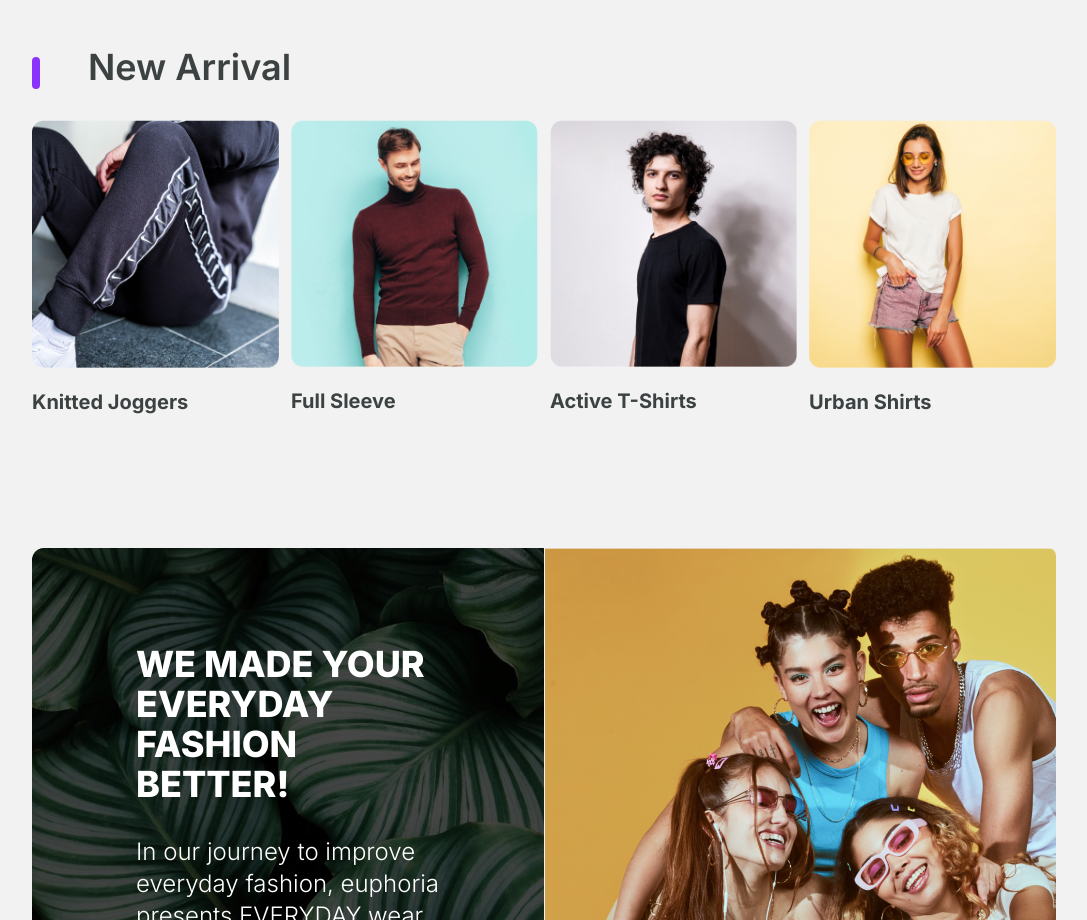
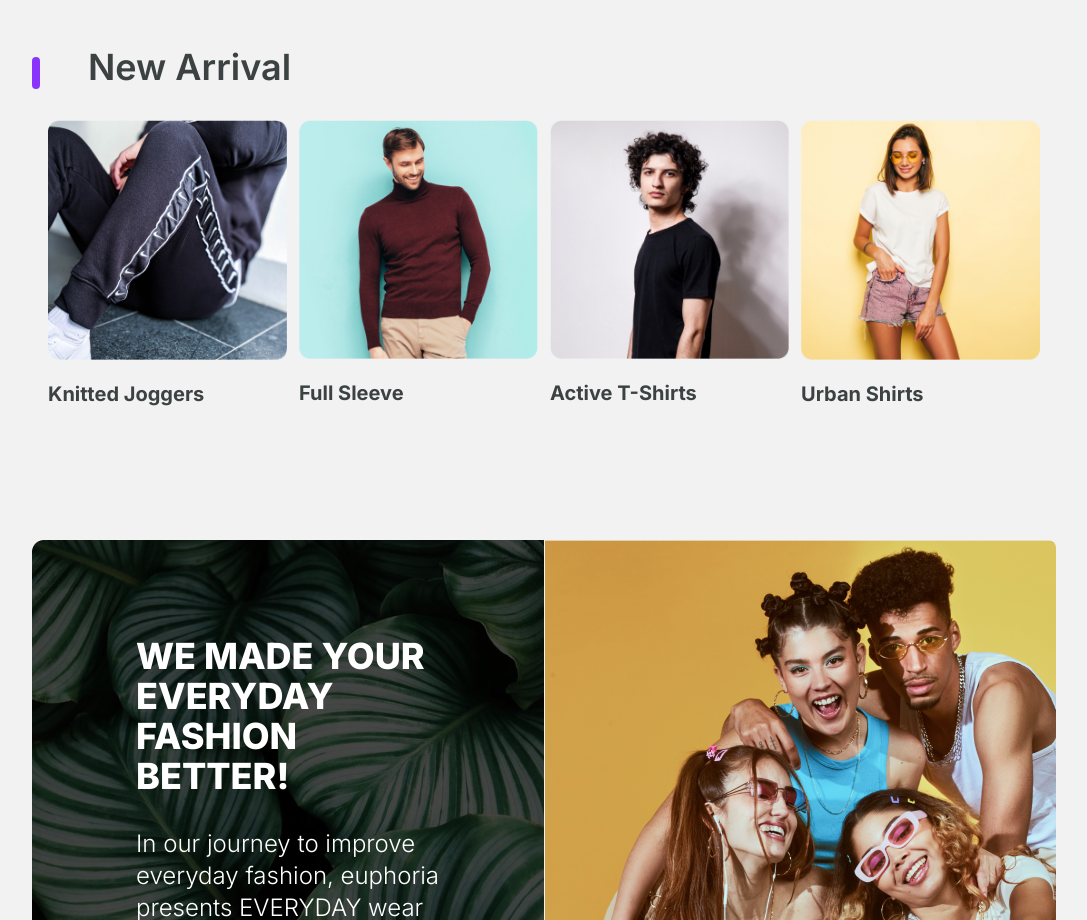
Before and after one commit to fenil-solanki/mern-ecom-project, a Next.js app in the folder client/client/: page / in a window 1280 px wide. Shown: the part 1080-2000 px from the top of the page, without its empty margins (96-1183 px from the left). Built offline with nearby package versions, Linux system fonts and the light colour scheme; no server answers.

Commit message:
Update Arrival.tsx

```diff
--- a/client/client/src/app/component/Arrival.tsx
+++ b/client/client/src/app/component/Arrival.tsx
@@ -11,7 +11,7 @@ const Arrival = () => {
           </div>
         </div>
         <div className='py-8 px-0 sm:px-4 lg:px-0'>
-          <div className='grid grid-cols-2 gap-3 sm:grid-cols-4 xl:gap-3'>
+          <div className='grid grid-cols-2 gap-3 sm:grid-cols-4 xl:gap-3 px-4'>
             <div className='mx-auto mb-2 sm:mb-0'>
               <img src="arrival-1.png" alt="" />
               <p style={{color:"#3C4242"}} className='text-lg font-semibold my-5 lg:font-bold lg:text-xl'>Knitted Joggers</p>
```
